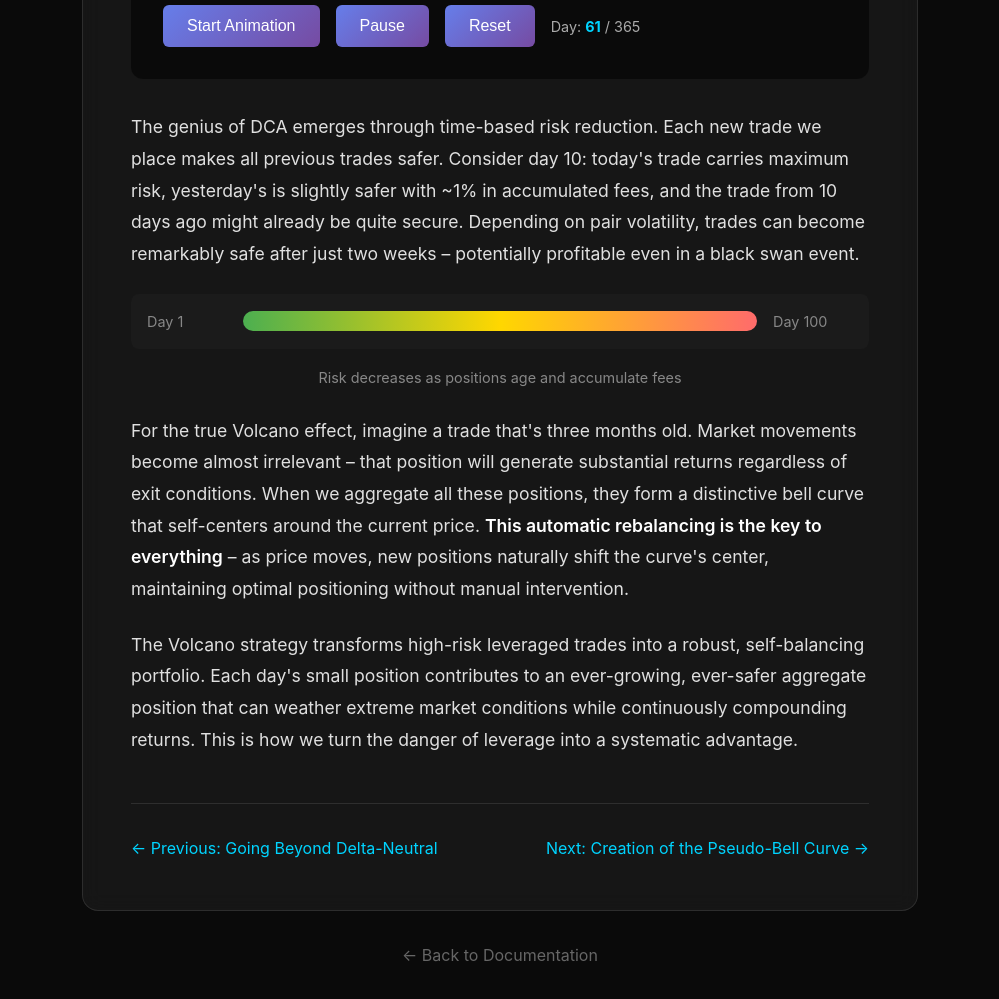
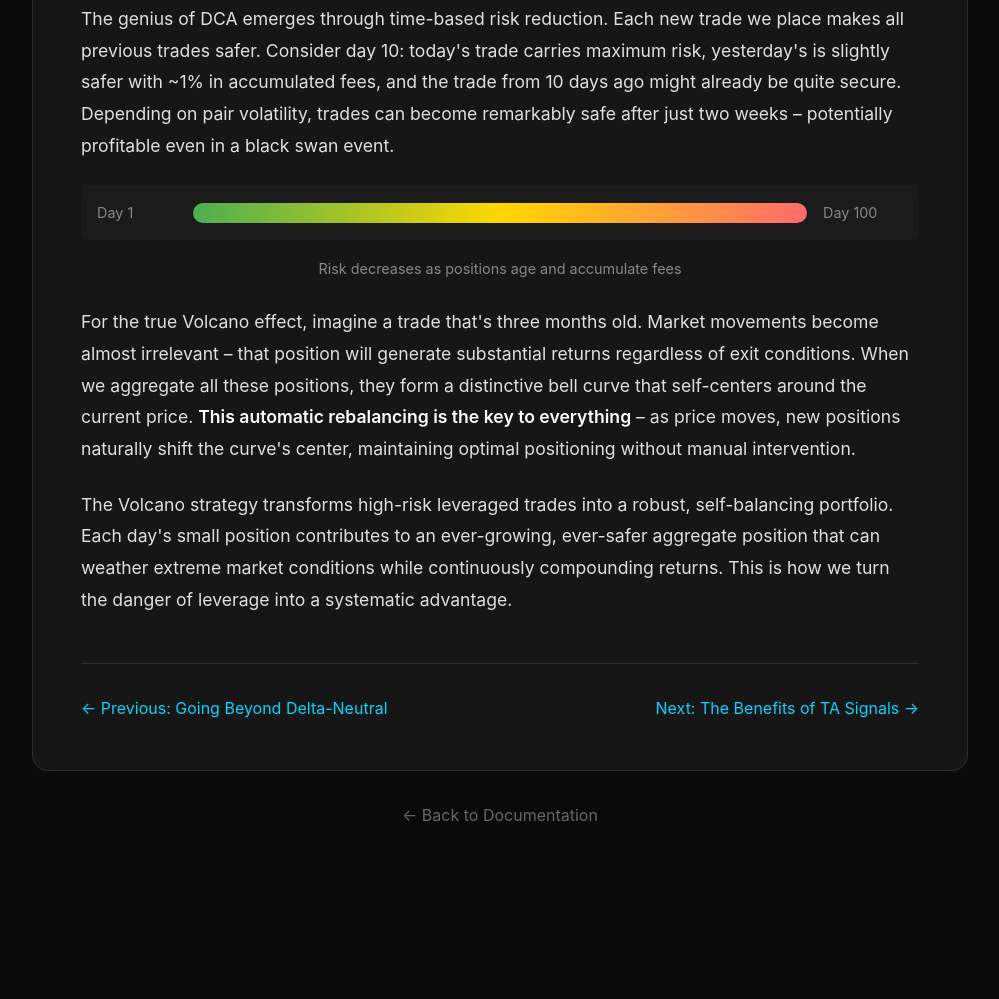
Before and after one commit to qantika/qantika, a plain HTML site: page docs/dca-volcano-trades.html in a window 1280 px wide. Shown: the part 1473-2472 px from the top of the page, without its empty margins (140-1139 px from the left). After the commit the page ends 2349 px from the top, so only its background shows below. Drawn offline with Linux system fonts and the light colour scheme.

Commit message:
Add files via upload

```diff
--- a/docs/dca-volcano-trades.html
+++ b/docs/dca-volcano-trades.html
@@ -94,7 +94,7 @@
 
         /* Main content */
         .doc-container {
-            max-width: 900px;
+            max-width: 1000px;
             margin: 0 auto;
             padding: 3rem 2rem;
         }
@@ -389,7 +389,7 @@
 
             <div class="doc-nav">
                 <a href="beyond-delta-neutral.html" class="prev">← Previous: Going Beyond Delta-Neutral</a>
-                <a href="pseudo-bell-curve.html">Next: Creation of the Pseudo-Bell Curve →</a>
+                <a href="ta_signals.html">Next: The Benefits of TA Signals →</a>
             </div>
         </div>
 
```
